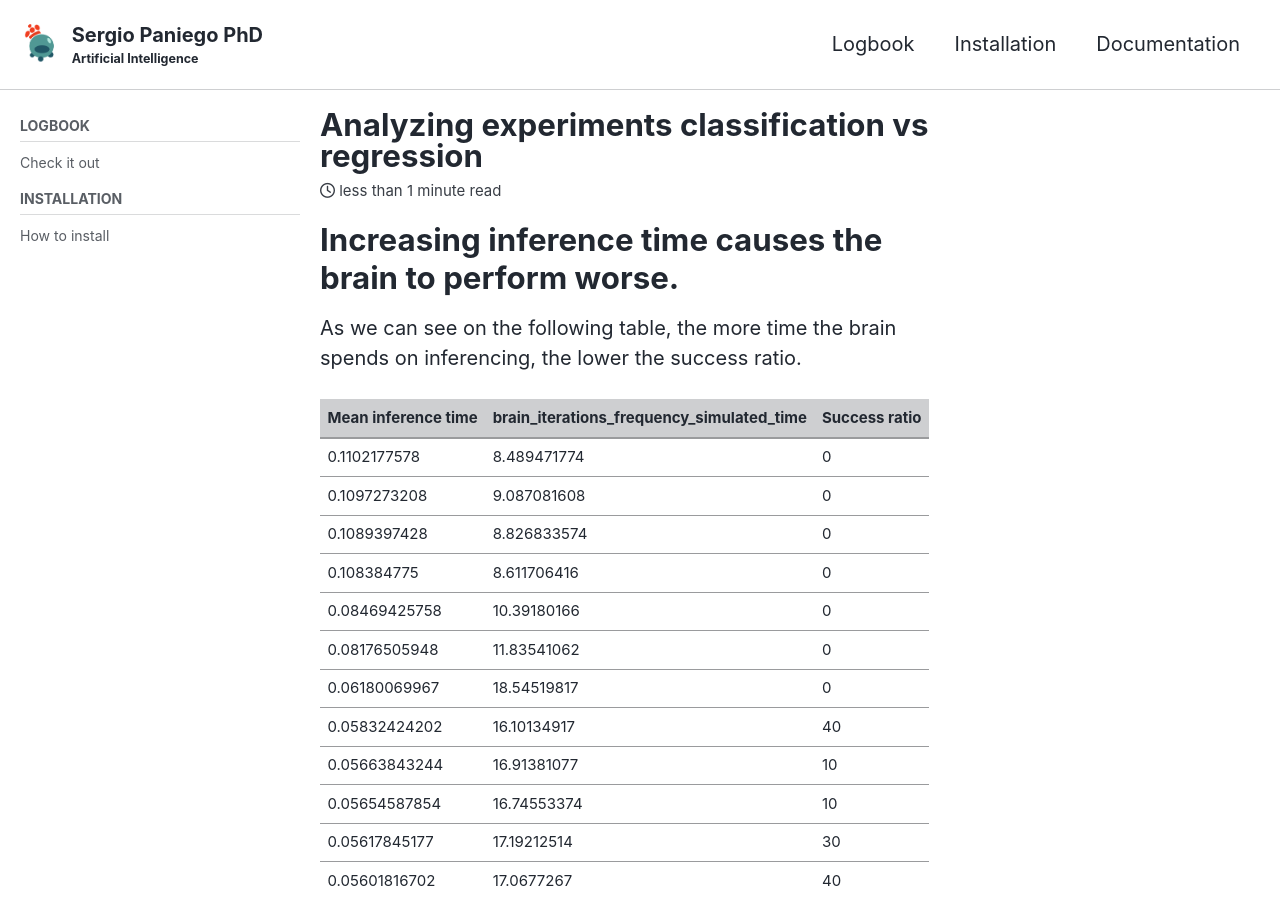
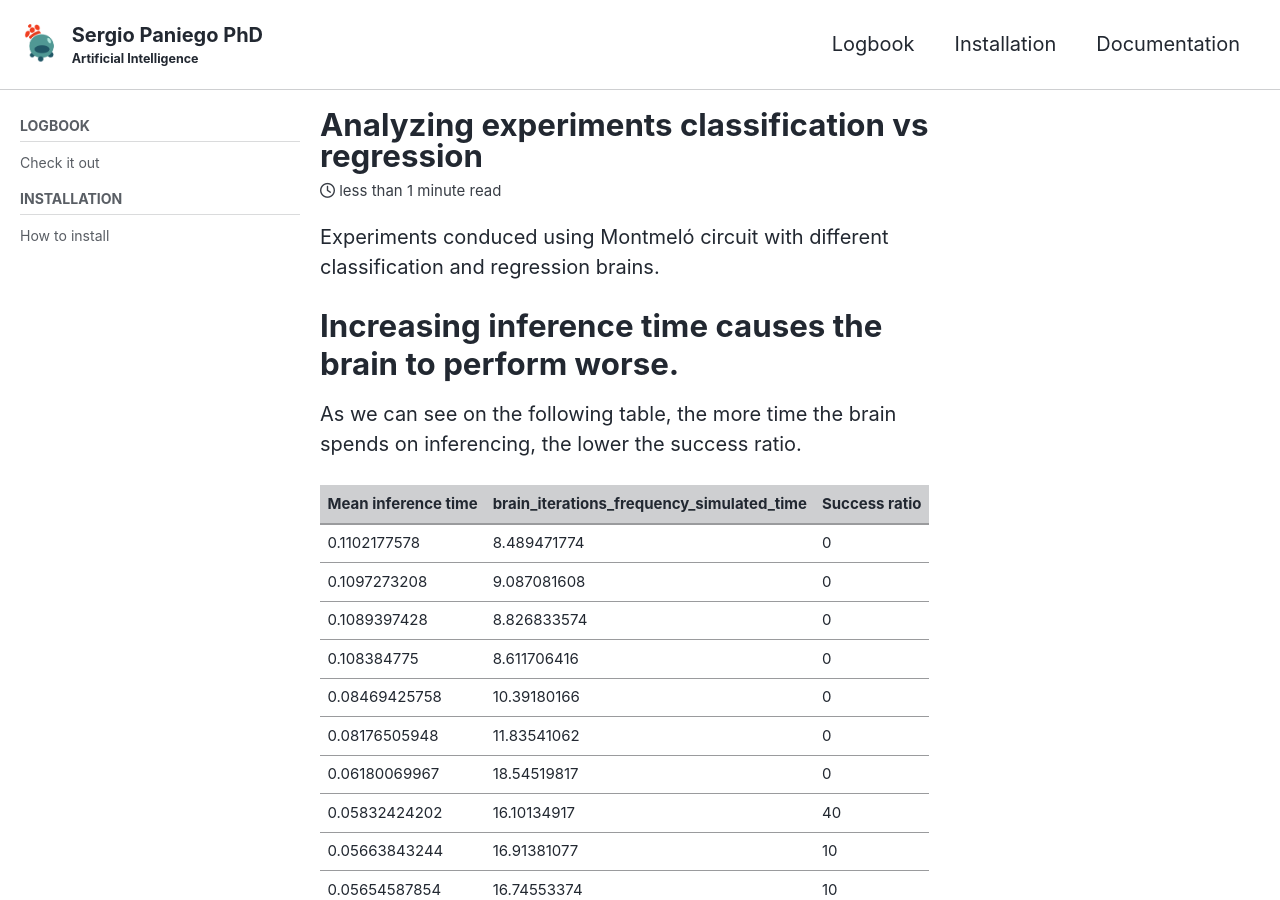
Before and after one commit to RoboticsLabURJC/2019-phd-sergio-paniego, a Jekyll site: the page built from docs/_posts/2022-05-03-analyzing-experiments-classification-regression.md, in a window 1280 px wide and 900 px high. Built offline with Jekyll 4.4.1, drawn with Linux system fonts in a browser that asks for light colours; cached includes are drawn as plain includes; nearby versions of some CDN libraries.

Commit message:
Updated blog post

```diff
--- a/docs/_posts/2022-05-03-analyzing-experiments-classification-regression.md
+++ b/docs/_posts/2022-05-03-analyzing-experiments-classification-regression.md
@@ -17,6 +17,8 @@ pinned: false
 
 ---
 
+
+Experiments conduced using Montmeló circuit with different classification and regression brains.
 
 # Increasing inference time causes the brain to perform worse.
 
```
